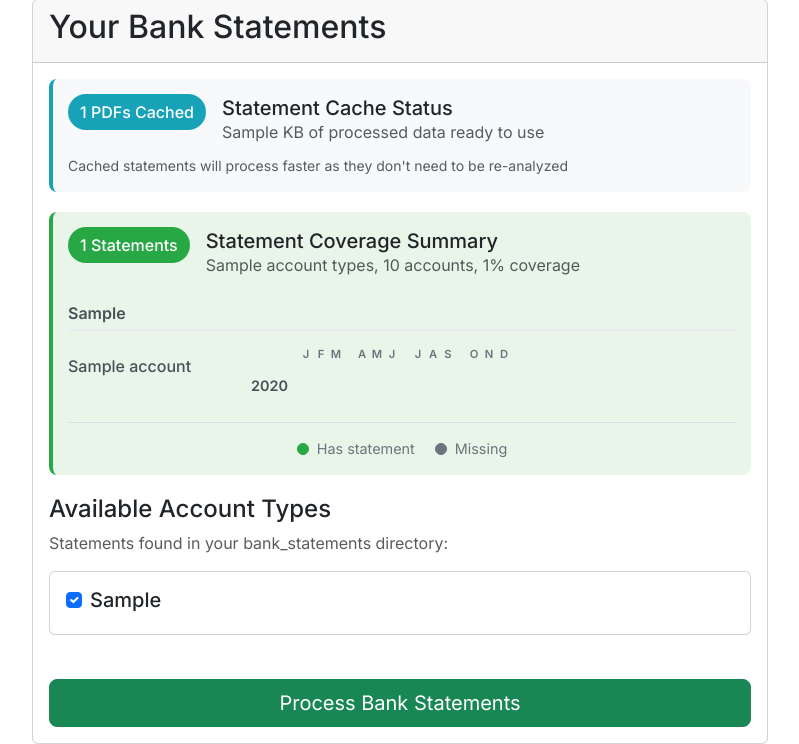
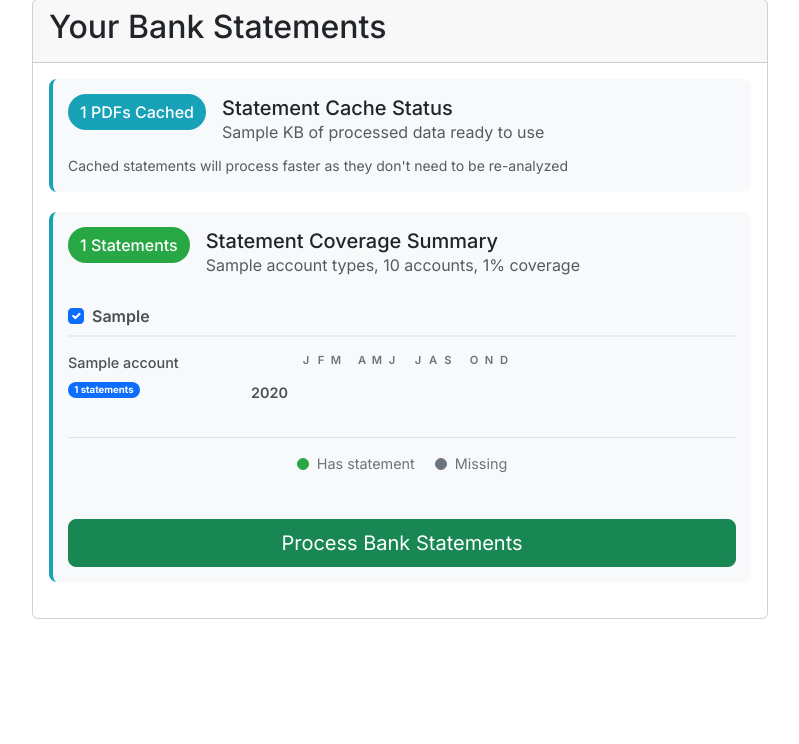
Before and after one commit to javaidb/personal-finance-tracker, a Flask app: template src/web/templates/index.html in a window 1280 px wide. Shown: the part 253-997 px from the top of the page, without its empty margins (240-1039 px from the left). After the commit the page ends 872 px from the top, so only its background shows below. Run offline with Flask 3, Linux system fonts and the light colour scheme; the template is opened without the code that fills it: most values are stand-ins (such as "Sample title", 1, 10 or a date in 2020).

Commit message:
Combined Statement Coverage Summary section and Available ACcount Types section. Adjusted bg to follow same color schema as Statement Cache Status.

```diff
--- a/src/web/templates/index.html
+++ b/src/web/templates/index.html
@@ -50,11 +50,11 @@
             border-left: 4px solid #17a2b8;
         }
         .coverage-info {
-            background-color: #e8f5e8;
+            background-color: #f8f9fa;
             border-radius: 8px;
             padding: 15px;
             margin-bottom: 20px;
-            border-left: 4px solid #28a745;
+            border-left: 4px solid #17a2b8;
         }
         .coverage-badge {
             background-color: #28a745;
@@ -71,26 +71,37 @@
         .account-type-section {
             margin-bottom: 20px;
         }
-        .account-type-title {
-            font-weight: 600;
-            color: #495057;
+        .account-type-header {
             margin-bottom: 15px;
             padding-top: 10px;
             border-bottom: 2px solid #e9ecef;
             padding-bottom: 5px;
+        }
+        .account-type-title {
+            font-weight: 600;
+            color: #495057;
         }
         .account-row {
             display: flex;
             align-items: flex-start;
             gap: 20px;
             margin-bottom: 25px;
+            min-height: 60px;
         }
         .account-name {
             min-width: 150px;
+            flex-shrink: 0;
+            display: flex;
+            flex-direction: column;
+            gap: 5px;
+        }
+        .account-name-text {
             font-weight: 500;
             color: #495057;
-            padding: 8px 0;
-            flex-shrink: 0;
+            font-size: 0.9rem;
+        }
+        .account-statement-count {
+            font-size: 0.8rem;
         }
         .account-coverage {
             flex-grow: 1;
@@ -229,14 +240,27 @@
                                     <p class="text-muted mb-0">{{ coverage_summary.account_types }} account types, {{ coverage_summary.account_variants }} accounts, {{ coverage_summary.coverage_percentage }}% coverage</p>
                                 </div>
                             </div>
+
+                            <form id="process-form" action="/process_statements" method="post">
                                 <div class="coverage-grid">
                                     {% for account_type, accounts in coverage_info.items() %}
                                     <div class="account-type-section mb-4">
-                                    <h6 class="account-type-title">{{ account_type }}</h6>
+                                        <div class="account-type-header">
+                                            <div class="form-check">
+                                                <input class="form-check-input" type="checkbox" name="account_types"
+                                                       value="{{ account_type }}" id="check-{{ account_type }}" checked>
+                                                <label class="form-check-label" for="check-{{ account_type }}">
+                                                    <h6 class="account-type-title mb-0">{{ account_type }}</h6>
+                                                </label>
+                                            </div>
+                                        </div>
                                         {% for account_name, account_data in accounts.items() %}
                                         <div class="account-row">
                                                                                     <div class="account-name">
-                                            {{ account_name }}
+                                            <div class="account-name-text">{{ account_name }}</div>
+                                            <div class="account-statement-count">
+                                                <span class="badge bg-primary rounded-pill">{{ account_data.total_statements }} statements</span>
+                                            </div>
                                         </div>
                                             <div class="account-coverage">
                                                 <div class="month-labels">
@@ -282,6 +306,7 @@
                                     </div>
                                     {% endfor %}
                                 </div>
+
                                 <div class="coverage-legend mt-3">
                                     <div class="legend-item">
                                         <div class="legend-circle covered"></div>
@@ -292,50 +317,17 @@
                                         <span>Missing</span>
                                     </div>
                                 </div>
-                        </div>
-                        {% endif %}
 
-                        {% if account_types %}
-                            <form id="process-form" action="/process_statements" method="post">
-                                <div class="mb-4">
-                                    <h4>Available Account Types</h4>
-                                    <p class="text-muted">Statements found in your bank_statements directory:</p>
-
-                                    {% for account_type in account_types %}
-                                        <div class="card account-card">
-                                            <div class="card-body">
-                                                <div class="form-check">
-                                                    <input class="form-check-input" type="checkbox" name="account_types"
-                                                           value="{{ account_type }}" id="check-{{ account_type }}" checked>
-                                                    <label class="form-check-label" for="check-{{ account_type }}">
-                                                        <h5 class="mb-1">{{ account_type }}</h5>
-                                                    </label>
-                                                </div>
-
-                                                {% if account_type in statement_counts %}
-                                                    <div class="ms-4 mt-2">
-                                                        <ul class="list-group">
-                                                            {% for account_name, count in statement_counts[account_type].items() %}
-                                                                <li class="list-group-item d-flex justify-content-between align-items-center">
-                                                                    {{ account_name }}
-                                                                    <span class="badge bg-primary rounded-pill">{{ count }} statements</span>
-                                                                </li>
-                                                            {% endfor %}
-                                                        </ul>
-                                                    </div>
-                                                {% endif %}
-                                            </div>
-                                        </div>
-                                    {% endfor %}
-                                </div>
-
-                                <div class="d-grid gap-2">
+                                <div class="d-grid gap-2 mt-4">
                                     <button type="submit" class="btn btn-success btn-lg process-btn">
                                         Process Bank Statements
                                     </button>
                                 </div>
                             </form>
-                        {% else %}
+                        </div>
+                        {% endif %}
+
+                        {% if not coverage_summary or coverage_summary.total_statements == 0 %}
                             <div class="alert alert-warning">
                                 <h4 class="alert-heading">No Bank Statements Found!</h4>
                                 <p>There are no bank statements in your bank_statements directory. Please add your PDF statements to:</p>
```
Lines whose indentation alone changed are shown as unchanged.
